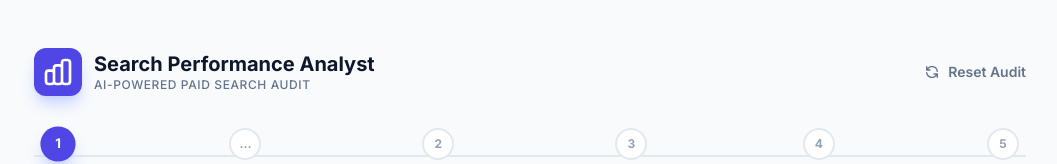
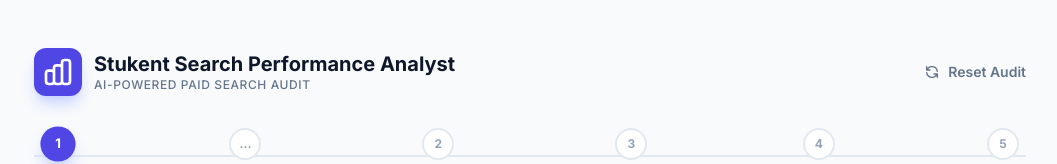
Before and after one commit to alexbrown44/Stukent-PPC-Analyst, a React (Vite) app: page / in a window 1280 px wide. Shown: the top 164 px of the page, without its empty margins (110-1167 px from the left). Built offline with nearby package versions, Linux system fonts and the light colour scheme; no server answers.

Commit message:
refactor: Update project name to Stukent Search Performance Analyst
Renames the project from "Stukent PPC Analyst AI" to "Stukent Search Performance Analyst" across package.json, index.html, metadata.json, and the Header component to better reflect its functionality.

```diff
--- a/components/Header.tsx
+++ b/components/Header.tsx
@@ -15,7 +15,7 @@ const Header: React.FC<HeaderProps> = ({ onReset }) => {
           </svg>
         </div>
         <div>
-          <h1 className="text-xl font-bold text-slate-900 leading-tight">Search Performance Analyst</h1>
+          <h1 className="text-xl font-bold text-slate-900 leading-tight">Stukent Search Performance Analyst</h1>
           <p className="text-xs text-slate-500 font-medium uppercase tracking-wider">AI-Powered Paid Search Audit</p>
         </div>
       </div>
--- a/index.html
+++ b/index.html
@@ -4,7 +4,7 @@
 <head>
     <meta charset="UTF-8">
     <meta name="viewport" content="width=device-width, initial-scale=1.0">
-    <title>Search Performance Analyst AI</title>
+    <title>Stukent Search Performance Analyst</title>
     <script src="https://cdn.tailwindcss.com"></script>
     <link rel="preconnect" href="https://fonts.googleapis.com">
     <link rel="preconnect" href="https://fonts.gstatic.com" crossorigin>
--- a/metadata.json
+++ b/metadata.json
@@ -1,5 +1,5 @@
 {
-  "name": "Stukent PPC Analyst AI",
+  "name": "Stukent Search Performance Analyst",
   "description": "A comprehensive PPC auditing tool that analyzes keyword performance, ad copy, and landing page content to provide a holistic full-funnel optimization strategy, for the Stukent simulation.",
   "requestFramePermissions": []
 }
--- a/package.json
+++ b/package.json
@@ -1,5 +1,5 @@
 {
-  "name": "stukent-ppc-analyst-ai",
+  "name": "stukent-search-performance-analyst",
   "private": true,
   "version": "0.0.0",
   "type": "module",
```
